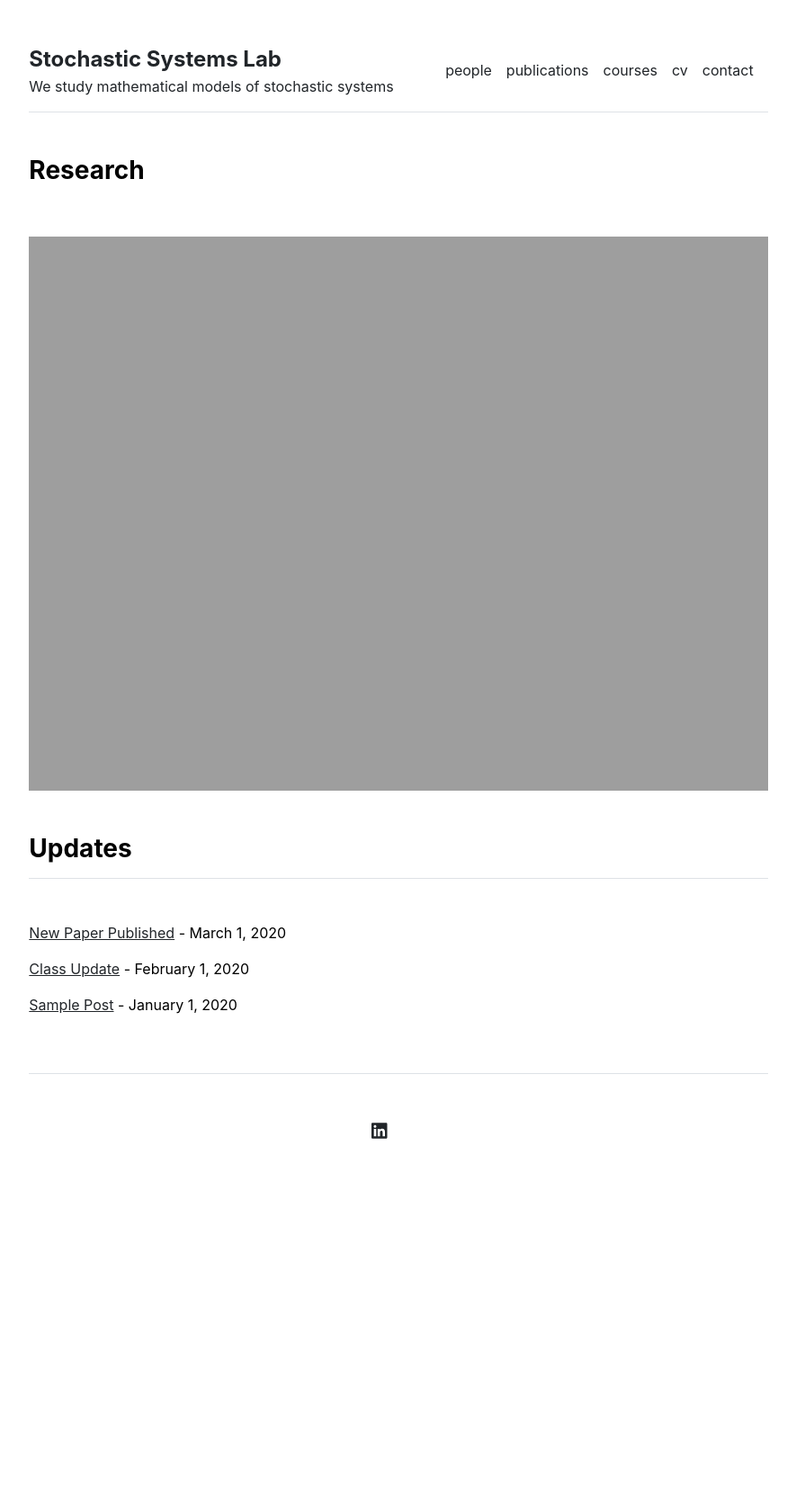
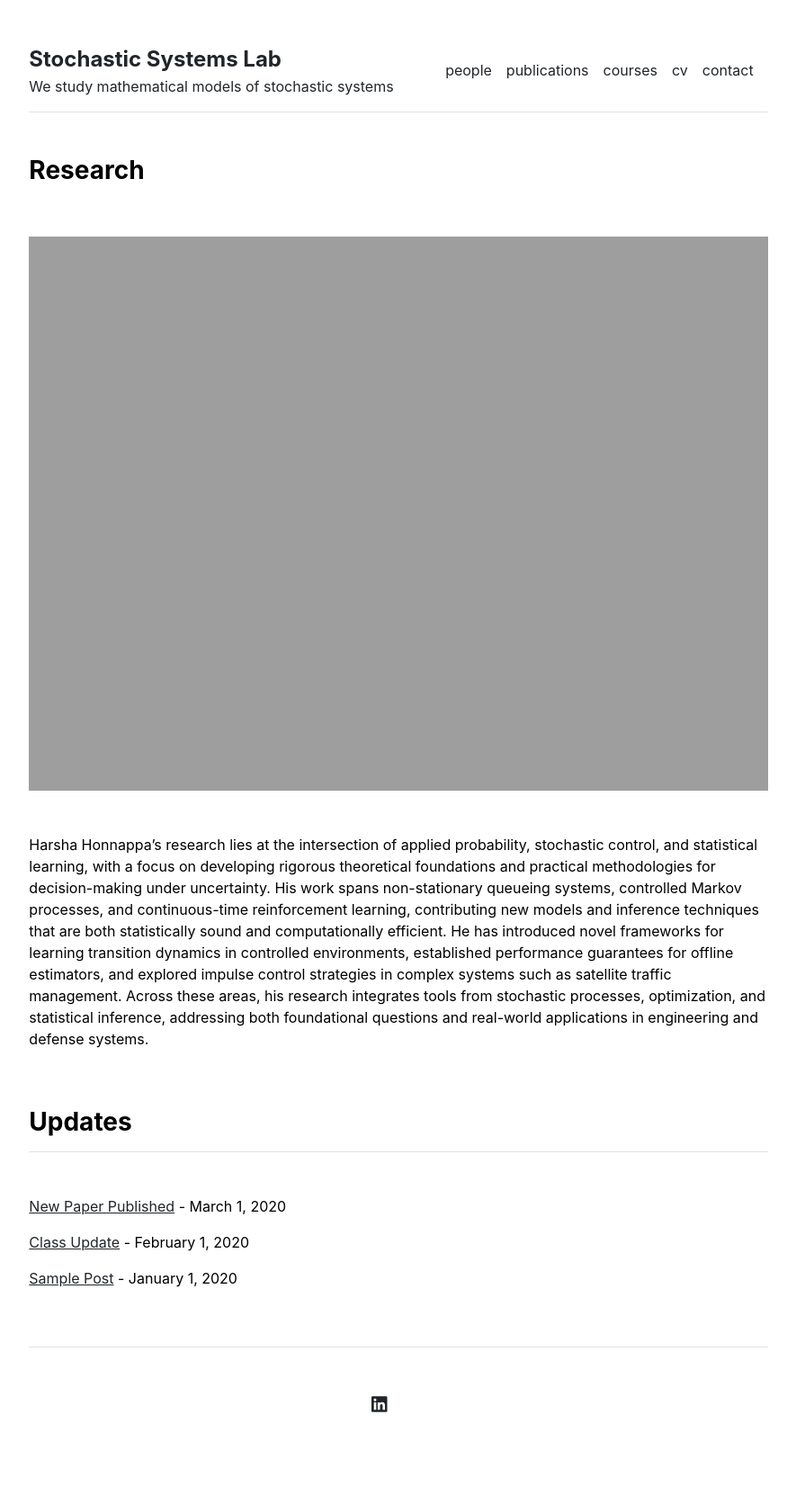
Before and after one commit to stochasticsystemslab/stochasticsystemslab.github.io, a Jekyll site: the page built from index.md, in a window 1280 px wide. Shown: the whole page at 90% size, without its empty margins (197-1082 px from the left). Built offline with Jekyll 4.4.1, drawn with Linux system fonts in a browser that asks for light colours; before the commit the page ends 1368 px from its top, so only the background shows below that.

Commit message:
Update home.html

```diff
--- a/_layouts/home.html
+++ b/_layouts/home.html
@@ -5,6 +5,7 @@ layout: default
 <div class="row g-5 mb-5">
     <h3 class="fw-bold">Research</h3>
     <img src="{{ site.github.url }}/assets/img/SSLOV.png" alt="Home" width="100%">
+    <p>Harsha Honnappa’s research lies at the intersection of applied probability, stochastic control, and statistical learning, with a focus on developing rigorous theoretical foundations and practical methodologies for decision-making under uncertainty. His work spans non-stationary queueing systems, controlled Markov processes, and continuous-time reinforcement learning, contributing new models and inference techniques that are both statistically sound and computationally efficient. He has introduced novel frameworks for learning transition dynamics in controlled environments, established performance guarantees for offline estimators, and explored impulse control strategies in complex systems such as satellite traffic management. Across these areas, his research integrates tools from stochastic processes, optimization, and statistical inference, addressing both foundational questions and real-world applications in engineering and defense systems.</p>
 </div>
 
 <!-- {% include publications.html %} -->
```
